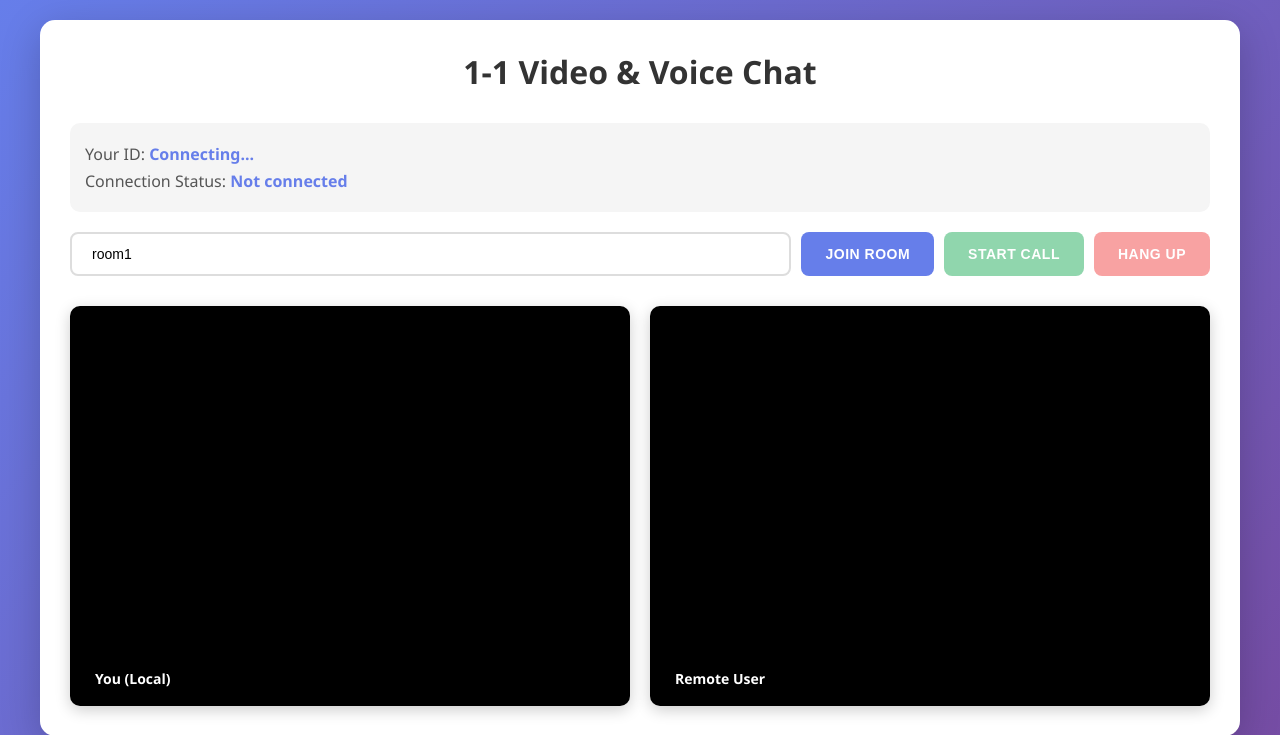
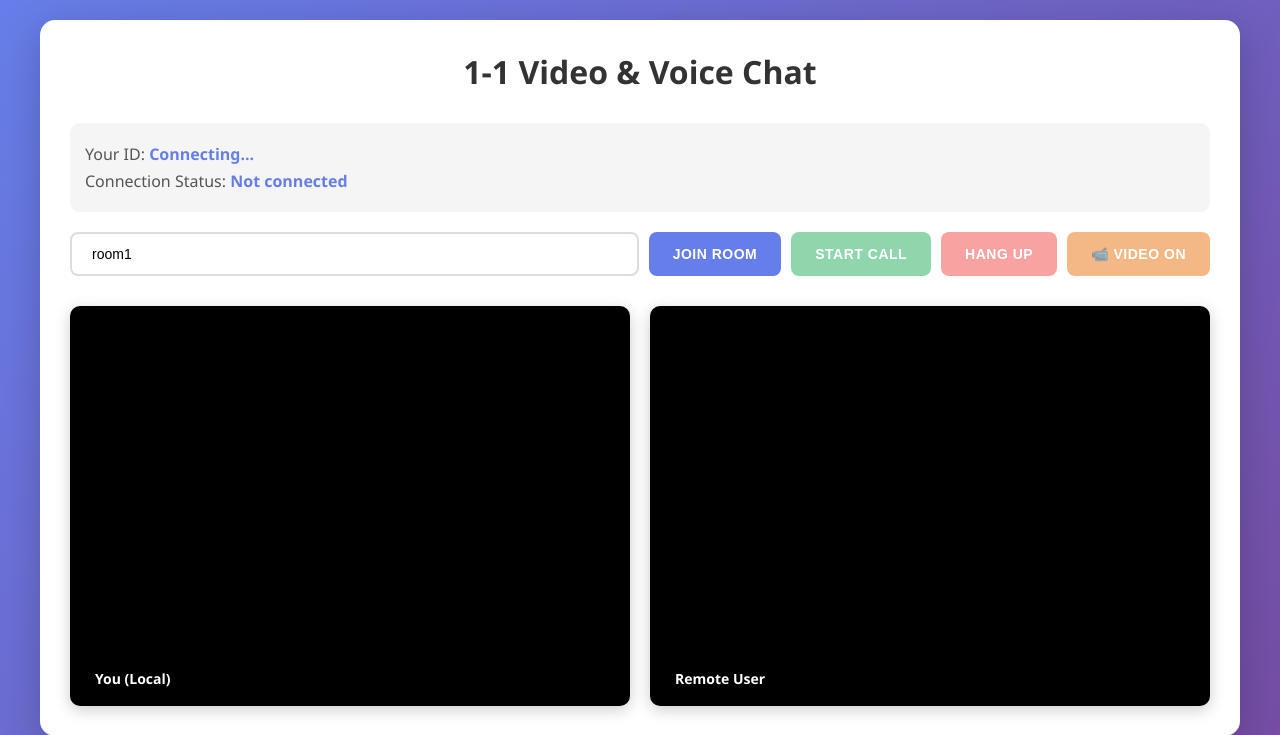
Before and after one commit to veraachuang/calhacks25, a Flask app: page / in a window 1280 px wide. Shown: the top 735 px of the page. Run offline with Flask 3, Linux system fonts and the light colour scheme; some libraries are stand-ins or nearby versions.

Commit message:
audio only on default

```diff
--- a/app/static/css/style.css
+++ b/app/static/css/style.css
@@ -107,6 +107,16 @@ button {
     transform: translateY(-2px);
 }
 
+#toggleVideoBtn {
+    background: #ed8936;
+    color: white;
+}
+
+#toggleVideoBtn:hover:not(:disabled) {
+    background: #dd6b20;
+    transform: translateY(-2px);
+}
+
 button:disabled {
     background: #ccc;
     cursor: not-allowed;
--- a/app/static/js/main.js
+++ b/app/static/js/main.js
@@ -13,6 +13,7 @@ let peerConnection;
 let myId;
 let remoteId;
 let currentRoom;
+let isVideoEnabled = false; // Start with voice-only mode
 
 // DOM elements
 const localVideo = document.getElementById('localVideo');
@@ -22,6 +23,7 @@ const statusElement = document.getElementById('connectionStatus');
 const joinBtn = document.getElementById('joinBtn');
 const callBtn = document.getElementById('callBtn');
 const hangupBtn = document.getElementById('hangupBtn');
+const toggleVideoBtn = document.getElementById('toggleVideoBtn');
 const roomInput = document.getElementById('roomInput');
 
 // Initialize Socket.IO connection
@@ -93,11 +95,12 @@ async function joinRoom() {
     // Get local media
     try {
         localStream = await navigator.mediaDevices.getUserMedia({
-            video: true,
+            video: isVideoEnabled,
             audio: true
         });
         localVideo.srcObject = localStream;
-        updateStatus('Camera and microphone ready');
+        toggleVideoBtn.disabled = false;
+        updateStatus(isVideoEnabled ? 'Camera and microphone ready' : 'Microphone ready (voice only)');
     } catch (error) {
         console.error('Error accessing media devices:', error);
         alert('Could not access camera/microphone. Please check permissions.');
@@ -233,6 +236,39 @@ function hangUp() {
     updateStatus('Call ended');
 }
 
+// Toggle video on/off
+function toggleVideo() {
+    const videoTrack = localStream.getVideoTracks()[0];
+
+    if (videoTrack) {
+        isVideoEnabled = !videoTrack.enabled;
+        videoTrack.enabled = isVideoEnabled;
+        toggleVideoBtn.textContent = isVideoEnabled ? '📹 Video Off' : '📹 Video On';
+        updateStatus(isVideoEnabled ? 'Video enabled' : 'Video disabled (voice only)');
+    } else {
+        // No video track, need to add one
+        navigator.mediaDevices.getUserMedia({ video: true, audio: false })
+            .then(stream => {
+                const videoTrack = stream.getVideoTracks()[0];
+                localStream.addTrack(videoTrack);
+                localVideo.srcObject = localStream;
+
+                // Add to peer connection if active
+                if (peerConnection) {
+                    peerConnection.addTrack(videoTrack, localStream);
+                }
+
+                isVideoEnabled = true;
+                toggleVideoBtn.textContent = '📹 Video Off';
+                updateStatus('Video enabled');
+            })
+            .catch(error => {
+                console.error('Error enabling video:', error);
+                alert('Could not enable video');
+            });
+    }
+}
+
 // Update status display
 function updateStatus(message) {
     statusElement.textContent = message;
--- a/app/templates/index.html
+++ b/app/templates/index.html
@@ -20,6 +20,7 @@
             <button id="joinBtn" onclick="joinRoom()">Join Room</button>
             <button id="callBtn" onclick="startCall()" disabled>Start Call</button>
             <button id="hangupBtn" onclick="hangUp()" disabled>Hang Up</button>
+            <button id="toggleVideoBtn" onclick="toggleVideo()" disabled>📹 Video On</button>
         </div>
 
         <div class="video-container">
```
